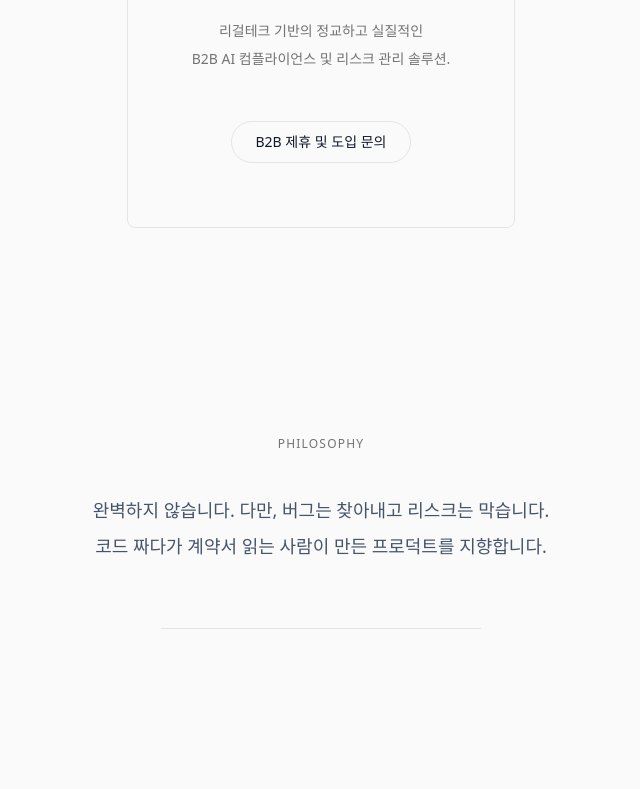
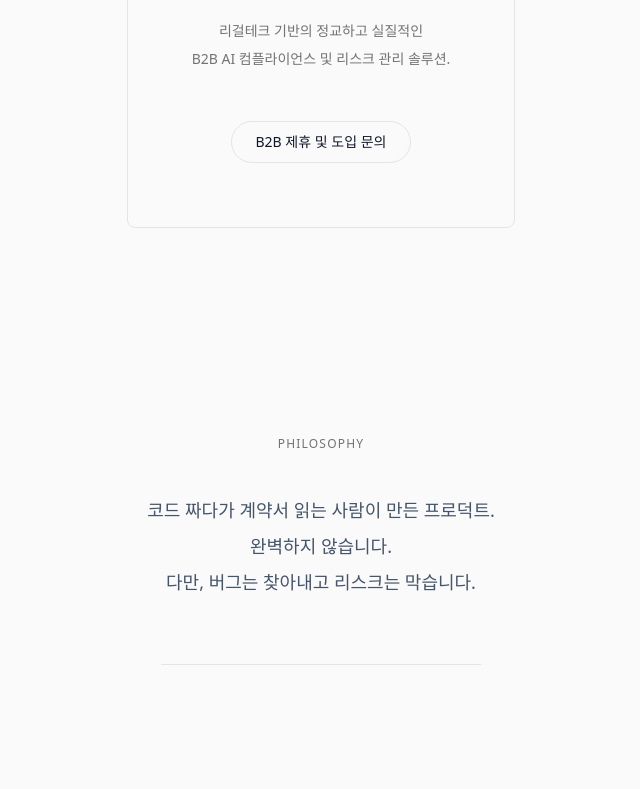
Before and after one commit to tteehhaa/teheranroai, a Next.js app: page / in a window 1280 px wide. Shown: the part 2309-3098 px from the top of the page, without its empty margins (319-959 px from the left). Built offline with nearby package versions, Linux system fonts and the light colour scheme; a web font is replaced by a local one.

Commit message:
Update about-maker.tsx

```diff
--- a/components/about-maker.tsx
+++ b/components/about-maker.tsx
@@ -7,9 +7,11 @@ export function AboutMaker() {
         </h2>
 
         <p className="text-base md:text-lg text-slate-600 leading-loose">
-          완벽하지 않습니다. 다만, 버그는 찾아내고 리스크는 막습니다.
+          코드 짜다가 계약서 읽는 사람이 만든 프로덕트.
           <br />
-          코드 짜다가 계약서 읽는 사람이 만든 프로덕트를 지향합니다.
+          완벽하지 않습니다.
+          <br />
+          다만, 버그는 찾아내고 리스크는 막습니다.
         </p>
 
         {/* Thin divider line */}
```
